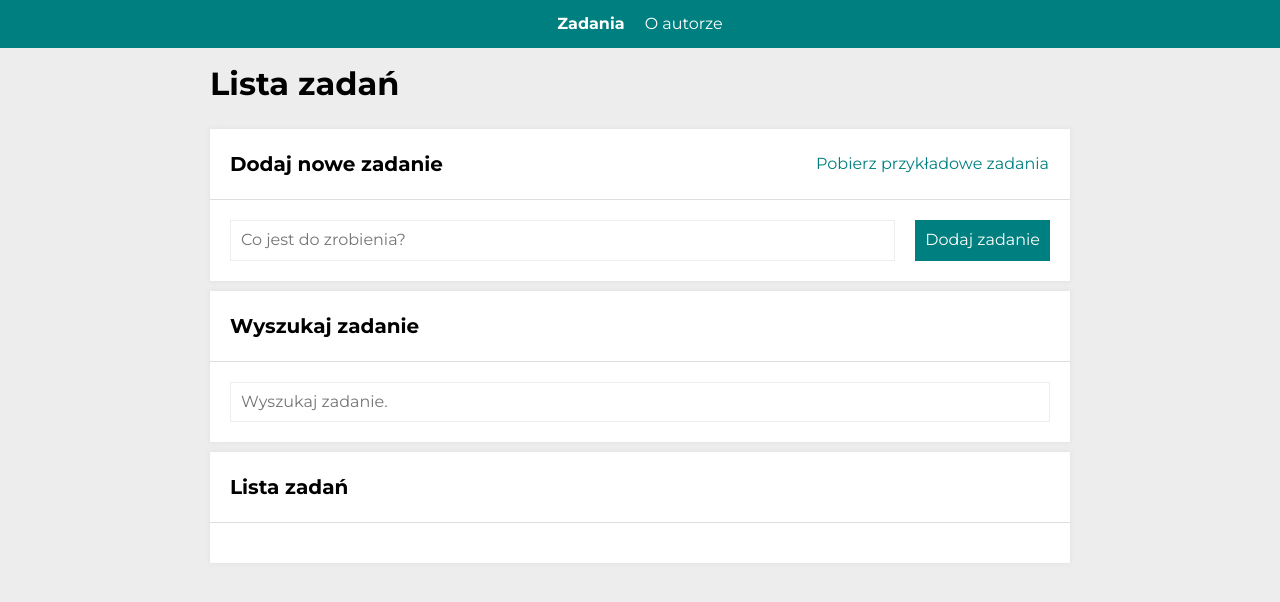
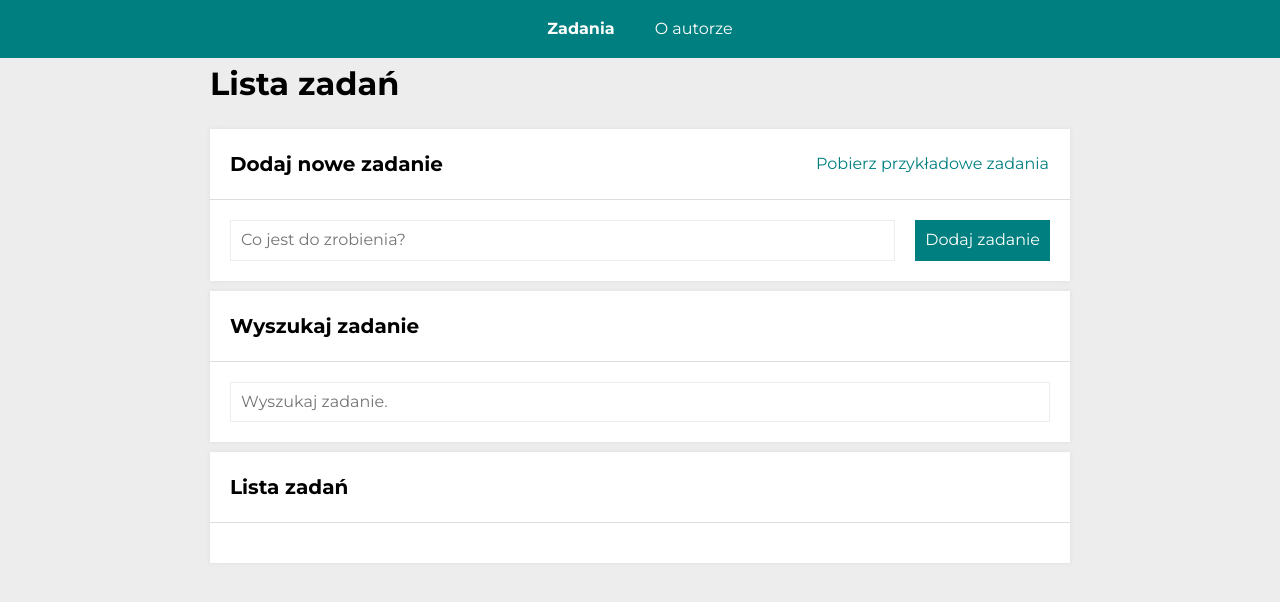
Before and after one commit to namerafal/todos-list-react, a React (Create React App) app: page /#/zadania in a window 1280 px wide. Shown: the top 602 px of the page. Built offline with nearby package versions, Linux system fonts and the light colour scheme.

Commit message:
Navigation Component created from navigation list

```diff
--- a/src/App.js
+++ b/src/App.js
@@ -1,34 +1,27 @@
 import { HashRouter, Switch, Route, Redirect } from "react-router-dom";
-import { NavList, StyledNavLink } from "./styled";
 import TasksPage from "./features/tasks/TasksPage";
 import TaskPage from "./features/tasks/TaskPage";
 import AuthorPage from "./features/author/AuthorPage";
+import { toAuthor, toTask, toTasks } from "./routes";
+import Navigation from "./Navigation";
 
 export const App = () => (
   <HashRouter>
-    <nav>
-      <NavList>
-        <li>
-          <StyledNavLink to="/zadania">Zadania</StyledNavLink>
-        </li>
-        <li>
-          <StyledNavLink to="/autor">O autorze</StyledNavLink>
-        </li>
-      </NavList>
+    <Navigation />
+
     <Switch>
-        <Route path="/zadania/:id">
+      <Route path={toTask()}>
         <TaskPage />
       </Route>
-        <Route path="/zadania">
+      <Route path={toTasks()}>
         <TasksPage />
       </Route>
-        <Route path="/autor">
+      <Route path={toAuthor()}>
         <AuthorPage />
       </Route>
-        <Route path="/">
-          <Redirect to="zadania" />
+      <Route>
+        <Redirect to={toTasks()} />
       </Route>
     </Switch>
-    </nav>
   </HashRouter>
 );
--- /dev/null
+++ b/src/Navigation/index.js
@@ -0,0 +1,18 @@
+import { toAuthor, toTasks } from "../routes";
+import { NavItem, NavList, StyledNavLink } from "./styled";
+
+// eslint-disable-next-line
+export default () => {
+    return (
+        <nav>
+            <NavList>
+                <NavItem>
+                    <StyledNavLink to={toTasks()}>Zadania</StyledNavLink>
+                </NavItem>
+                <NavItem>
+                    <StyledNavLink to={toAuthor()}>O autorze</StyledNavLink>
+                </NavItem>
+            </NavList>
+        </nav>
+    )
+};
--- /dev/null
+++ b/src/Navigation/styled.js
@@ -0,0 +1,30 @@
+import { NavLink } from "react-router-dom";
+import styled from "styled-components";
+
+export const NavList = styled.ul`
+    background-color:${({ theme }) => theme.color.teal};
+    margin: 0;
+    padding: 0;
+    list-style: none;
+    display: flex;
+    justify-content: center;
+    position: fixed;
+    width: 100%;
+`;
+
+export const NavItem = styled.li`
+    margin: 20px;
+`;
+
+export const StyledNavLink = styled(NavLink)`
+    text-decoration: none;
+    color: ${({ theme }) => theme.color.blackWhite};
+
+    &:hover {
+        border-bottom: 1px solid;
+    }
+
+    &.active {
+        font-weight:bold;
+    }
+`;
```
Lines whose indentation alone changed are shown as unchanged.
